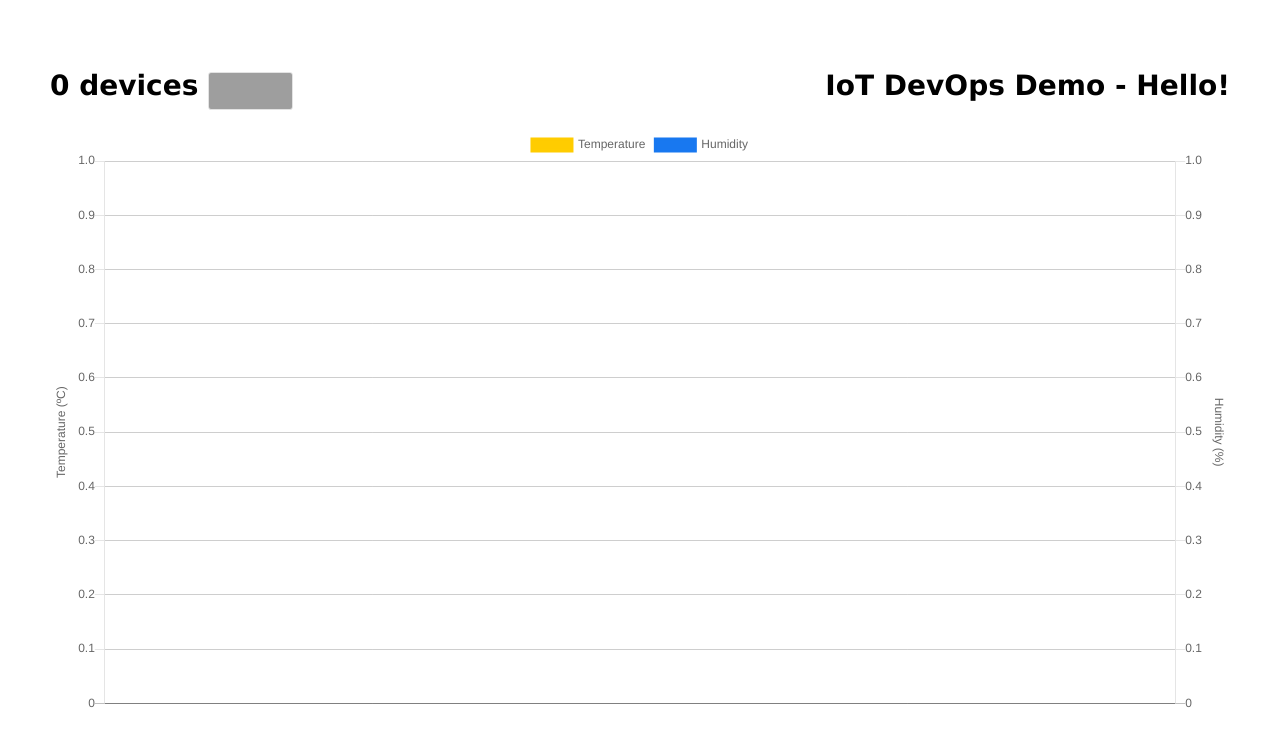
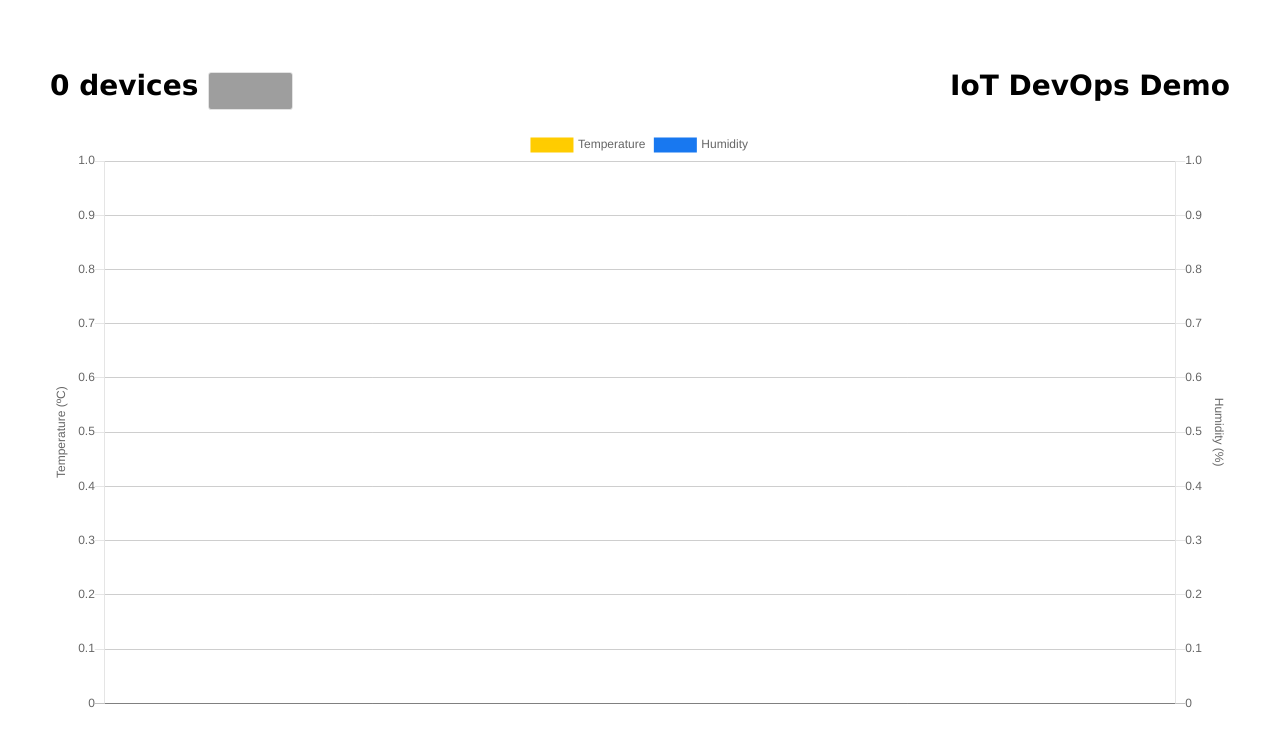
Before and after one commit to pjgpetecodes/iotdevopswebapp, a website: page public/index.html in a window 1280 px wide. Drawn offline with nearby package versions, Linux system fonts and the light colour scheme; grey boxes are pictures that could not be loaded.

Commit message:
Revert Title Change

```diff
--- a/public/index.html
+++ b/public/index.html
@@ -20,7 +20,7 @@
             <span id="deviceCount">0 devices</span>
             <select id="listOfDevices" class="select_box"></select>
         </span>
-        <span>IoT DevOps Demo - Hello!</span>
+        <span>IoT DevOps Demo</span>
     </h1>
     <div>
         <canvas id="iotChart"></canvas>
```
